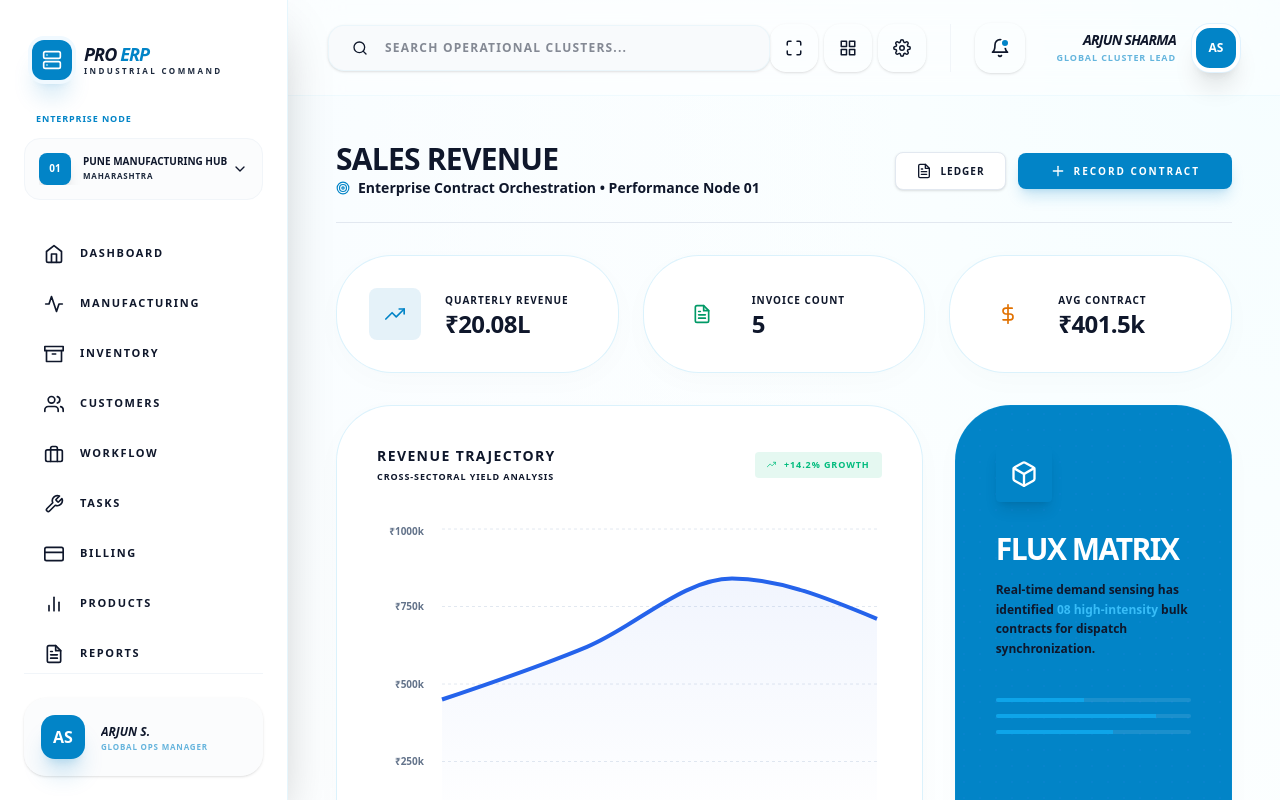
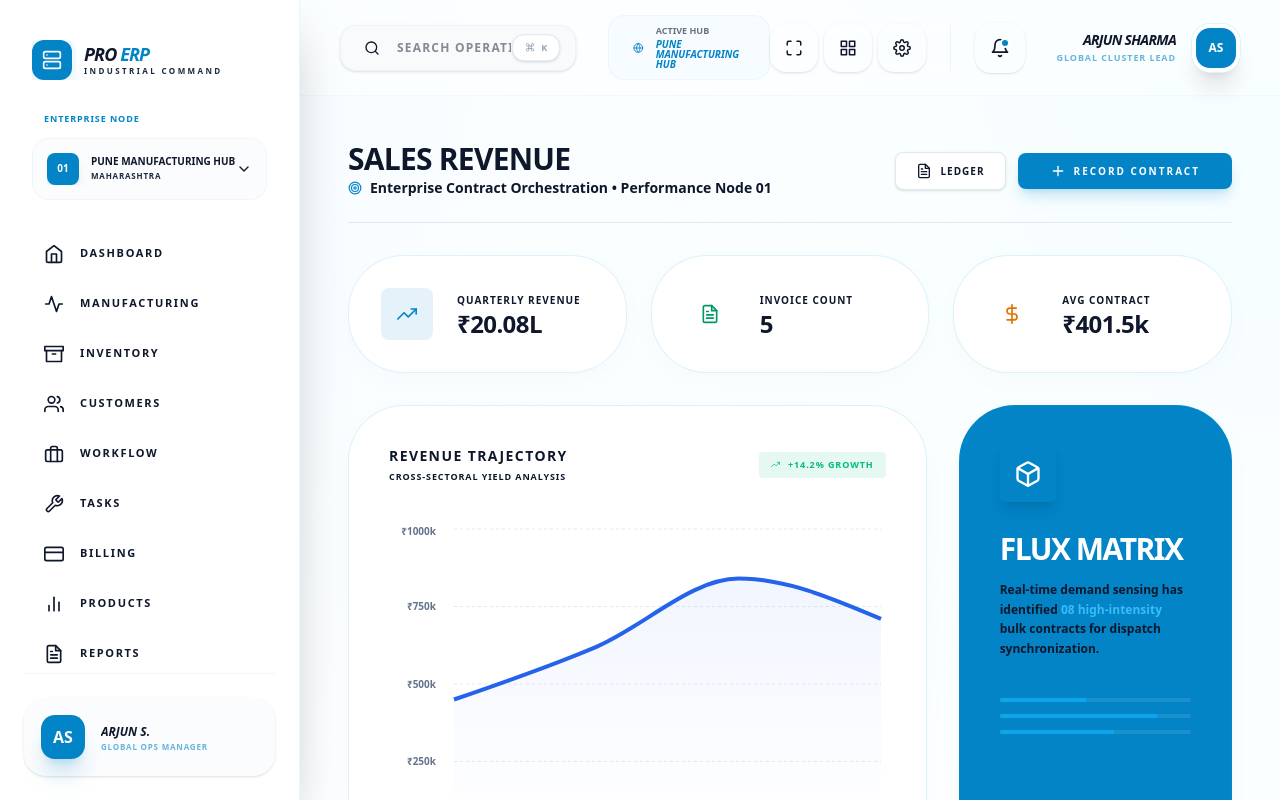
Before and after one commit to pranesh-fortumars/ERP-VERSION-2, a Next.js app: page /sales in a window 1280 px wide. Shown: the top 800 px of the page. Built offline with nearby package versions, Linux system fonts and the light colour scheme.

Commit message:
fix in layout and sidebar

```diff
--- a/src/app/layout.tsx
+++ b/src/app/layout.tsx
@@ -13,6 +13,7 @@ export const metadata: Metadata = {
 
 import { ClientProviders } from '@/context/ClientProviders';
 import SidebarWrapper from '@/components/SidebarWrapper';
+import MainContentWrapper from '@/components/MainContentWrapper';
 
 export default function RootLayout({ children }: { children: React.ReactNode }) {
   return (
@@ -27,14 +28,9 @@ export default function RootLayout({ children }: { children: React.ReactNode })
           <div className="flex min-h-screen bg-transparent relative">
             <SidebarWrapper />
             {/* Main Content Area */}
-            <div className="flex-1 lg:pl-72 pt-20 lg:pt-0 flex flex-col w-full overflow-x-hidden">
-              <Header />
-              <PageWrapper>
-                <main className="p-6 md:p-10 lg:p-12 w-full max-w-[1920px] mx-auto">
-                  {children}
-                </main>
-              </PageWrapper>
-            </div>
+            <MainContentWrapper>
+              {children}
+            </MainContentWrapper>
           </div>
         </ClientProviders>
       </body>
--- a/src/components/Header.tsx
+++ b/src/components/Header.tsx
@@ -1,24 +1,35 @@
 'use client'
 
 import React from 'react';
-import { FiBell, FiSearch, FiSettings, FiMaximize, FiGrid } from 'react-icons/fi';
+import { FiBell, FiSearch, FiSettings, FiMaximize, FiGrid, FiGlobe, FiCommand } from 'react-icons/fi';
+import { useIndustry } from '@/context/IndustryContext';
 import { motion } from 'framer-motion';
 
 const Header = () => {
+  const { activeIndustry } = useIndustry();
   return (
     <header className="h-24 px-10 hidden lg:flex justify-between items-center sticky top-0 z-40 bg-white/40 backdrop-blur-xl border-b border-blue-500/5 transition-all duration-300">
-      <div className="flex-1 flex items-center">
+      <div className="flex-1 flex items-center gap-8">
         <div className="relative group max-w-md w-full">
           <FiSearch className="absolute left-6 top-1/2 -translate-y-1/2 text-slate-900 group-focus-within:text-blue-600 transition-colors" />
           <input
             type="text"
             placeholder="Search operational clusters..."
-            className="w-full bg-slate-50 border border-blue-500/5 rounded-2xl py-3.5 pl-14 pr-6 focus:ring-4 focus:ring-blue-600/5 focus:bg-white transition-all text-xs outline-none font-black uppercase tracking-widest text-slate-900 shadow-sm"
+            className="w-full bg-slate-50 border border-blue-500/5 rounded-2xl py-3.5 pl-14 pr-16 focus:ring-4 focus:ring-blue-600/5 focus:bg-white transition-all text-xs outline-none font-black uppercase tracking-widest text-slate-900 shadow-sm"
           />
+          <div className="absolute right-4 top-1/2 -translate-y-1/2 flex items-center gap-1.5 px-3 py-1.5 rounded-xl bg-white border border-slate-200 text-slate-400 font-black text-[9px] shadow-sm">
+             <FiCommand size={10} /> K
+          </div>
         </div>
-      </div>
 
-      <div className="flex items-center gap-4">
+        <div className="flex items-center gap-3 px-6 py-2.5 bg-blue-50/50 rounded-2xl border border-blue-100/50 group hover:bg-blue-600 hover:text-white transition-all cursor-pointer">
+           <FiGlobe className="text-blue-600 group-hover:text-white animate-spin-slow" size={16} />
+           <div className="text-left">
+              <p className="text-[9px] font-black text-slate-900 group-hover:text-white uppercase leading-none mb-1 opacity-60">Active Hub</p>
+              <p className="text-[10px] font-black text-blue-600 group-hover:text-white uppercase leading-none italic">{activeIndustry.name}</p>
+           </div>
+        </div>
+      </div>      <div className="flex items-center gap-4">
         <div className="flex items-center gap-1.5 pr-6 border-r border-slate-100 mr-2">
           {[FiMaximize, FiGrid, FiSettings].map((Icon, i) => (
             <motion.button
@@ -51,7 +62,7 @@ const Header = () => {
           </div>
         </div>
       </div>
-    </header>
+        </header>
   );
 };
 
--- /dev/null
+++ b/src/components/MainContentWrapper.tsx
@@ -0,0 +1,26 @@
+'use client'
+
+import React from 'react';
+import { motion } from 'framer-motion';
+import { useUI } from '@/context/UIContext';
+import Header from '@/components/Header';
+import PageWrapper from '@/components/PageWrapper';
+
+export default function MainContentWrapper({ children }: { children: React.ReactNode }) {
+  const { isSidebarCollapsed } = useUI();
+
+  return (
+    <motion.div
+      animate={{ paddingLeft: isSidebarCollapsed ? 100 : 300 }}
+      transition={{ type: 'spring', damping: 25, stiffness: 200 }}
+      className="flex-1 pt-20 lg:pt-0 flex flex-col w-full overflow-x-hidden min-h-screen relative"
+    >
+      <Header />
+      <PageWrapper>
+        <main className="p-6 md:p-10 lg:p-12 w-full max-w-[1920px] mx-auto">
+          {children}
+        </main>
+      </PageWrapper>
+    </motion.div>
+  );
+}
--- a/src/components/Sidebar.tsx
+++ b/src/components/Sidebar.tsx
@@ -5,11 +5,12 @@ import Link from 'next/link';
 import { usePathname } from 'next/navigation';
 import { motion, AnimatePresence } from 'framer-motion';
 import { useIndustry, industries } from '@/context/IndustryContext';
+import { useUI } from '@/context/UIContext';
 import {
   FiHome, FiArchive, FiUsers, FiBriefcase,
   FiTool, FiFileText, FiBarChart2, FiDollarSign,
   FiCreditCard, FiTrendingUp, FiSettings, FiActivity,
-  FiX, FiMenu, FiServer, FiChevronDown, FiGlobe
+  FiX, FiMenu, FiServer, FiChevronDown, FiGlobe, FiCommand, FiPlus
 } from 'react-icons/fi';
 
 const navItems = [
@@ -29,6 +30,7 @@ const navItems = [
 
 const Sidebar = () => {
   const { activeIndustry: activeInstance, setIndustry } = useIndustry();
+  const { isSidebarCollapsed: isCollapsed, toggleSidebar: toggleCollapse } = useUI();
   const [isNavOpen, setIsNavOpen] = useState(false);
   const [isInstanceSelectorOpen, setIsInstanceSelectorOpen] = useState(false);
   const pathname = usePathname();
@@ -41,22 +43,33 @@ const Sidebar = () => {
   return (
     <>
       {/* Desktop Sidebar */}
-      <div className="w-72 sidebar-standard p-6 hidden lg:flex flex-col h-screen fixed left-0 top-0 z-50 border-r border-blue-500/10 shadow-2xl bg-white">
+      <motion.div
+        animate={{ width: isCollapsed ? 100 : 300 }}
+        transition={{ type: 'spring', damping: 25, stiffness: 200 }}
+        className="sidebar-standard p-6 hidden lg:flex flex-col h-screen fixed left-0 top-0 z-50 border-r border-blue-500/10 shadow-2xl bg-white overflow-hidden group/sidebar"
+      >
         {/* Brand Header */}
         <div className="flex items-center justify-between mb-8 px-2 mt-4 group">
-          <div className="flex items-center gap-3">
-             <div className="w-10 h-10 bg-blue-600 rounded-[12px] flex items-center justify-center text-white shadow-xl shadow-blue-600/20 group-hover:scale-110 transition-transform duration-500 ring-4 ring-blue-50">
+          <div className={`flex items-center gap-3 overflow-hidden ${isCollapsed ? 'justify-center w-full' : ''}`}>
+             <div
+               onClick={toggleCollapse}
+               className="w-10 h-10 bg-blue-600 rounded-[12px] flex items-center justify-center text-white shadow-xl shadow-blue-600/20 group-hover:scale-110 transition-transform duration-500 ring-4 ring-blue-50 cursor-pointer shrink-0"
+             >
                <FiServer size={20} />
              </div>
-             <div>
+             {!isCollapsed && (
+               <motion.div initial={{ opacity: 0, x: -10 }} animate={{ opacity: 1, x: 0 }} exit={{ opacity: 0, x: -10 }}>
                  <h1 className="text-lg font-black tracking-tighter text-slate-900 uppercase italic leading-none">PRO <span className="text-blue-600">ERP</span></h1>
                  <p className="text-[8px] font-black text-slate-800 uppercase tracking-[0.3em] leading-none mt-1">Industrial Command</p>
-             </div>
+               </motion.div>
+             )}
           </div>
         </div>
 
         {/* Multi-Instance Selector (Tenant Switcher) */}
-        <div className="mb-8 relative">
+        <div className={`mb-8 relative ${isCollapsed ? 'flex justify-center' : 'px-2'}`}>
+           {!isCollapsed ? (
+             <>
                <p className="text-[9px] font-black text-blue-600 uppercase tracking-widest ml-3 mb-3">Enterprise Node</p>
                <button
                  onClick={() => setIsInstanceSelectorOpen(!isInstanceSelectorOpen)}
@@ -73,15 +86,26 @@ const Sidebar = () => {
                   </div>
                   <FiChevronDown className={`text-slate-900 transition-transform duration-300 ${isInstanceSelectorOpen ? 'rotate-180 text-blue-600' : ''}`} />
                </button>
+             </>
+           ) : (
+             <button
+               onClick={() => setIsInstanceSelectorOpen(!isInstanceSelectorOpen)}
+               className={`w-12 h-12 rounded-2xl border flex items-center justify-center transition-all ${isInstanceSelectorOpen ? 'bg-blue-600 text-white border-blue-600' : 'bg-slate-50 border-slate-100 text-slate-900 hover:border-blue-500'}`}
+             >
+                <FiGlobe size={20} />
+             </button>
+           )}
 
            <AnimatePresence>
              {isInstanceSelectorOpen && (
                <motion.div
-                 initial={{ opacity: 0, y: -10, scale: 0.95 }}
-                 animate={{ opacity: 1, y: 0, scale: 1 }}
-                 exit={{ opacity: 0, y: -10, scale: 0.95 }}
-                 className="absolute top-full mt-2 left-0 right-0 bg-white border border-slate-200 rounded-2xl shadow-2xl z-50 p-2 overflow-hidden"
+                 initial={{ opacity: 0, x: isCollapsed ? 20 : 0, y: isCollapsed ? 0 : -10, scale: 0.95 }}
+                 animate={{ opacity: 1, x: isCollapsed ? 80 : 0, y: isCollapsed ? -40 : 0, scale: 1 }}
+                 exit={{ opacity: 0, x: isCollapsed ? 20 : 0, y: isCollapsed ? 0 : -10, scale: 0.95 }}
+                 className={`absolute bg-white border border-slate-200 rounded-3xl shadow-3xl z-[100] p-3 overflow-hidden min-w-[240px] ${isCollapsed ? 'left-0 bottom-0' : 'top-full left-0 right-0'}`}
                >
+                 <p className="text-[8px] font-black text-blue-600 uppercase tracking-[0.2em] mb-3 ml-2">Switch Cluster</p>
+                 <div className="space-y-1">
                    {industries.map((instance) => (
                      <button
                        key={instance.id}
@@ -89,20 +113,21 @@ const Sidebar = () => {
                          setIndustry(instance.id);
                          setIsInstanceSelectorOpen(false);
                        }}
-                     className={`w-full flex items-center gap-3 p-3 rounded-xl transition-all text-left group hover:bg-blue-50 ${activeInstance.id === instance.id ? 'bg-blue-50' : ''}`}
+                       className={`w-full flex items-center gap-3 p-3 rounded-2xl transition-all text-left group hover:bg-blue-50 ${activeInstance.id === instance.id ? 'bg-blue-50' : ''}`}
                      >
-                     <div className={`w-8 h-8 rounded-lg flex items-center justify-center text-[10px] font-black transition-colors ${activeInstance.id === instance.id ? 'bg-blue-600 text-white' : 'bg-slate-100 text-slate-900 group-hover:bg-blue-600 group-hover:text-white'}`}>
+                       <div className={`w-9 h-9 rounded-xl flex items-center justify-center text-[10px] font-black transition-colors ${activeInstance.id === instance.id ? 'bg-blue-600 text-white shadow-lg shadow-blue-600/20' : 'bg-slate-100 text-slate-900 group-hover:bg-blue-600 group-hover:text-white'}`}>
                           {instance.id.split('-')[1]}
                        </div>
                        <div className="overflow-hidden">
                           <p className={`text-[10px] font-black uppercase leading-none mb-1 ${activeInstance.id === instance.id ? 'text-blue-600' : 'text-slate-900 group-hover:text-blue-600'}`}>{instance.name}</p>
-                        <p className="text-[8px] font-bold text-slate-900 uppercase">{instance.location}</p>
+                          <p className="text-[8px] font-bold text-slate-900 uppercase opacity-60">{instance.location}</p>
                        </div>
                      </button>
                    ))}
-                 <div className="mt-1 p-2 border-t border-slate-50">
-                    <button className="w-full py-2 bg-blue-600 text-white rounded-lg text-[8px] font-black uppercase tracking-widest hover:bg-blue-700 transition-all flex items-center justify-center gap-2">
-                       <FiGlobe className="w-3 h-3" /> Connect New Node
+                 </div>
+                 <div className="mt-3 pt-3 border-t border-slate-50">
+                    <button className="w-full py-3 bg-slate-900 text-white rounded-xl text-[8px] font-black uppercase tracking-[0.2em] hover:bg-black transition-all flex items-center justify-center gap-2">
+                       <FiPlus className="w-3 h-3" /> Connect New Hub
                     </button>
                  </div>
                </motion.div>
@@ -122,18 +147,23 @@ const Sidebar = () => {
                       isActive
                         ? 'text-blue-600 bg-blue-50/50'
                         : 'text-slate-900 hover:text-blue-600 hover:bg-slate-50/50'
-                    }`}
+                    } ${isCollapsed ? 'justify-center px-0' : ''}`}
                   >
                     {isActive && (
                       <motion.div
                         layoutId="nav-pill"
-                        className="absolute left-0 top-2 bottom-2 w-1.5 bg-blue-600 rounded-r-full shadow-[0_0_10px_rgba(37,99,235,0.4)]"
+                        className={`absolute left-0 top-2 bottom-2 w-1.5 bg-blue-600 rounded-r-full shadow-[0_0_10px_rgba(37,99,235,0.4)] ${isCollapsed ? 'w-1' : ''}`}
                       />
                     )}
-                    <span className={`text-xl transition-all duration-500 ${isActive ? 'text-blue-600 scale-110 drop-shadow-[0_0_8px_rgba(37,99,235,0.2)]' : 'text-slate-900 group-hover:text-blue-600 group-hover:scale-110'}`}>
+                    <span className={`text-xl transition-all duration-500 ${isActive ? 'text-blue-600 scale-110 drop-shadow-[0_0_8px_rgba(37,99,235,0.2)]' : 'text-slate-900 group-hover:text-blue-600 group-hover:scale-110'} ${isCollapsed ? 'text-2xl' : ''}`}>
                       {item.icon}
                     </span>
-                    <span className={`text-[11px] font-black uppercase tracking-[0.15em] shrink-0 ${isActive ? 'text-blue-600' : 'text-slate-900 font-bold'}`}>{item.label}</span>
+                    {!isCollapsed && <span className={`text-[11px] font-black uppercase tracking-[0.15em] shrink-0 ${isActive ? 'text-blue-600' : 'text-slate-900 font-bold'}`}>{item.label}</span>}
+                    {isCollapsed && (
+                      <div className="absolute left-24 bg-slate-900 text-white text-[9px] font-black px-4 py-2 rounded-xl opacity-0 group-hover:opacity-100 pointer-events-none transition-all uppercase tracking-widest whitespace-nowrap z-[100] border border-white/10 shadow-2xl">
+                        {item.label}
+                      </div>
+                    )}
                   </Link>
                 </li>
               );
@@ -142,17 +172,19 @@ const Sidebar = () => {
         </nav>
 
         <div className="mt-auto pt-6 border-t border-slate-100">
-          <div className="flex items-center gap-4 px-4 py-4 bg-slate-50/50 rounded-[22px] border border-transparent hover:border-blue-500/20 hover:bg-white transition-all cursor-pointer group shadow-sm">
-            <div className="w-11 h-11 rounded-[14px] bg-blue-600 flex items-center justify-center font-black text-white shadow-xl shadow-blue-600/20 group-hover:rotate-12 transition-all">
+          <div className={`flex items-center gap-4 px-4 py-4 bg-slate-50/50 rounded-[22px] border border-transparent hover:border-blue-500/20 hover:bg-white transition-all cursor-pointer group shadow-sm ${isCollapsed ? 'justify-center p-2' : ''}`}>
+            <div className="w-11 h-11 rounded-[14px] bg-blue-600 flex items-center justify-center font-black text-white shadow-xl shadow-blue-600/20 group-hover:rotate-12 transition-all shrink-0">
               AS
             </div>
+            {!isCollapsed && (
               <div className="flex-1 overflow-hidden">
                 <p className="text-xs font-black truncate text-slate-900 uppercase italic leading-tight">Arjun S.</p>
                 <p className="text-[8px] text-blue-600 font-black uppercase tracking-widest leading-none mt-1 opacity-60">Global Ops Manager</p>
               </div>
+            )}
           </div>
         </div>
-      </div>
+      </motion.div>
 
       {/* Mobile Header & Bottom Tab Bar */}
       <div className="lg:hidden">
--- a/src/context/ClientProviders.tsx
+++ b/src/context/ClientProviders.tsx
@@ -2,11 +2,14 @@
 
 import React from 'react';
 import { IndustryProvider } from './IndustryContext';
+import { UIProvider } from './UIContext';
 
 export function ClientProviders({ children }: { children: React.ReactNode }) {
   return (
-    <IndustryProvider>
-      {children}
-    </IndustryProvider>
+    <UIProvider>
+      <IndustryProvider>
+        {children}
+      </IndustryProvider>
+    </UIProvider>
   );
 }
--- /dev/null
+++ b/src/context/UIContext.tsx
@@ -0,0 +1,42 @@
+'use client'
+
+import React, { createContext, useContext, useState, useEffect } from 'react';
+
+interface UIContextType {
+  isSidebarCollapsed: boolean;
+  setIsSidebarCollapsed: (value: boolean) => void;
+  toggleSidebar: () => void;
+}
+
+const UIContext = createContext<UIContextType | undefined>(undefined);
+
+export const UIProvider = ({ children }: { children: React.ReactNode }) => {
+  const [isSidebarCollapsed, setIsSidebarCollapsed] = useState(false);
+
+  // Sync with localStorage for persistence
+  useEffect(() => {
+    const saved = localStorage.getItem('sidebar_collapsed');
+    if (saved) setIsSidebarCollapsed(JSON.parse(saved));
+  }, []);
+
+  const setCollapsed = (value: boolean) => {
+    setIsSidebarCollapsed(value);
+    localStorage.setItem('sidebar_collapsed', JSON.stringify(value));
+  };
+
+  const toggleSidebar = () => {
+    setCollapsed(!isSidebarCollapsed);
+  };
+
+  return (
+    <UIContext.Provider value={{ isSidebarCollapsed, setIsSidebarCollapsed: setCollapsed, toggleSidebar }}>
+      {children}
+    </UIContext.Provider>
+  );
+};
+
+export const useUI = () => {
+  const context = useContext(UIContext);
+  if (!context) throw new Error('useUI must be used within a UIProvider');
+  return context;
+};
--- /dev/null
+++ b/tmp/fix_header_features.js
@@ -0,0 +1,38 @@
+const fs = require('fs');
+
+const headerPath = './src/components/Header.tsx';
+let content = fs.readFileSync(headerPath, 'utf8');
+
+// Add activeIndustry
+content = content.replace(/import {([^}]*)} from 'react-icons\/fi';/, "import {$1, FiGlobe} from 'react-icons/fi';\nimport { useIndustry } from '@/context/IndustryContext';");
+content = content.replace(/const Header = \(\) => {/, "const Header = () => {\n  const { activeIndustry } = useIndustry();");
+
+// Add Search Cmd+K and Active Hub Badge
+const headerSearchBlock = `
+    <header className="h-24 px-10 hidden lg:flex justify-between items-center sticky top-0 z-40 bg-white/40 backdrop-blur-xl border-b border-blue-500/5 transition-all duration-300">
+      <div className="flex-1 flex items-center gap-8">
+        <div className="relative group max-w-md w-full">
+          <FiSearch className="absolute left-6 top-1/2 -translate-y-1/2 text-slate-900 group-focus-within:text-blue-600 transition-colors" />
+          <input
+            type="text"
+            placeholder="Search operational clusters..."
+            className="w-full bg-slate-50 border border-blue-500/5 rounded-2xl py-3.5 pl-14 pr-16 focus:ring-4 focus:ring-blue-600/5 focus:bg-white transition-all text-xs outline-none font-black uppercase tracking-widest text-slate-900 shadow-sm"
+          />
+          <div className="absolute right-4 top-1/2 -translate-y-1/2 flex items-center gap-1.5 px-3 py-1.5 rounded-xl bg-white border border-slate-200 text-slate-400 font-black text-[9px] shadow-sm">
+             <FiCommand size={10} /> K
+          </div>
+        </div>
+
+        <div className="flex items-center gap-3 px-6 py-2.5 bg-blue-50/50 rounded-2xl border border-blue-100/50 group hover:bg-blue-600 hover:text-white transition-all cursor-pointer">
+           <FiGlobe className="text-blue-600 group-hover:text-white animate-spin-slow" size={16} />
+           <div className="text-left">
+              <p className="text-[9px] font-black text-slate-900 group-hover:text-white uppercase leading-none mb-1 opacity-60">Active Hub</p>
+              <p className="text-[10px] font-black text-blue-600 group-hover:text-white uppercase leading-none italic">{activeIndustry.name}</p>
+           </div>
+        </div>
+      </div>
+`;
+content = content.replace(/<header[^>]*>([\s\S]*?)<\/header>/, headerSearchBlock.trim() + "      <div className=\"flex items-center gap-4\">" + content.match(/<div className="flex items-center gap-4">([\s\S]*?)<\/header>/)[1] + "    </header>");
+
+fs.writeFileSync(headerPath, content, 'utf8');
+console.log('Header.tsx: Features alignment complete.');
--- /dev/null
+++ b/tmp/fix_sidebar_final.js
@@ -0,0 +1,16 @@
+const fs = require('fs');
+
+const sidebarPath = './src/components/Sidebar.tsx';
+let content = fs.readFileSync(sidebarPath, 'utf8');
+
+// fix imports
+content = content.replace(/import {([^}]*)} from 'react-icons\/fi';/, "import {$1, FiPlus} from 'react-icons/fi';\nimport { useUI } from '@/context/UIContext';");
+
+// fix useUI call
+content = content.replace(/const \[isCollapsed, setIsCollapsed\] = useState\(false\);/, "const { isSidebarCollapsed: isCollapsed, toggleSidebar: toggleCollapse } = useUI();");
+
+// fix onClick toggle
+content = content.replace(/onClick={() => setIsCollapsed\(!isCollapsed\)}/, "onClick={toggleCollapse}");
+
+fs.writeFileSync(sidebarPath, content, 'utf8');
+console.log('Sidebar.tsx: UI Context and FiPlus fix complete.');
```
Lines whose indentation alone changed are shown as unchanged.
